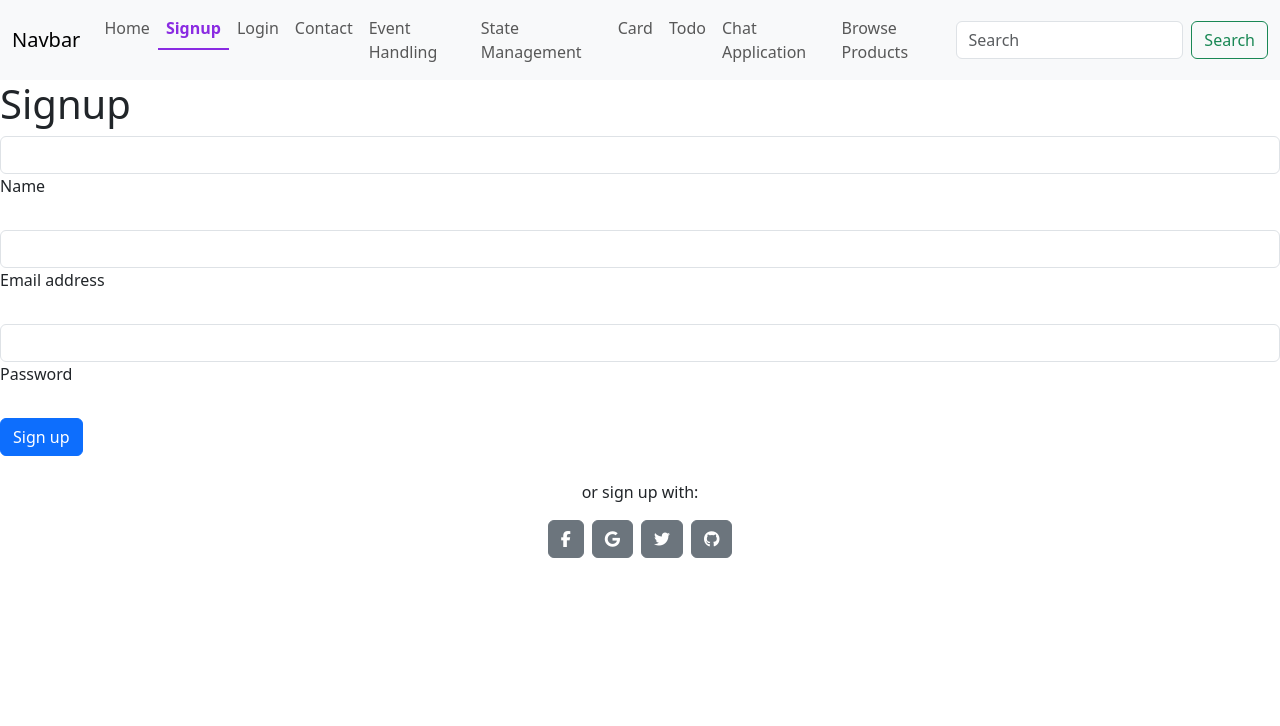
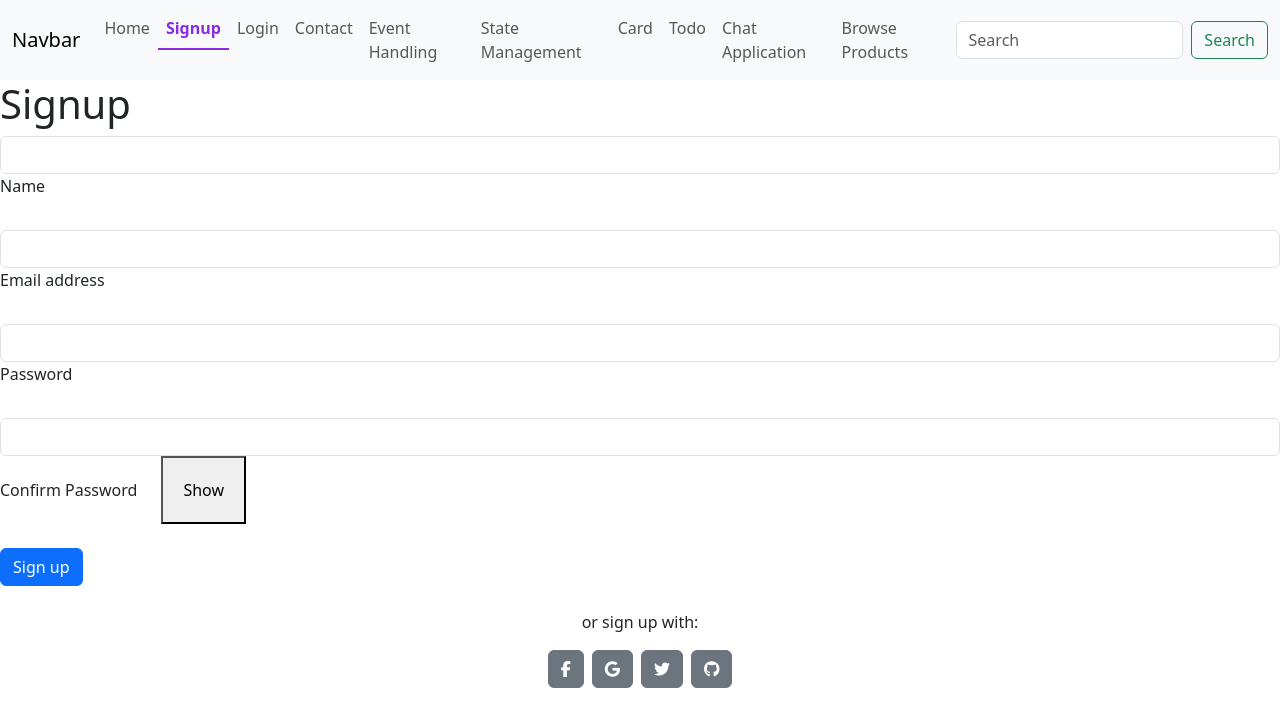
Before and after one commit to ashishverma2831/Section-2, a React (Vite) app in the folder frontend/: page /signup in a window 1280 px wide. Shown: the top 726 px of the page. Built offline with nearby package versions, Linux system fonts and the light colour scheme.

Commit message:
signup form updated

```diff
--- a/frontend/src/components/Signup.jsx
+++ b/frontend/src/components/Signup.jsx
@@ -1,4 +1,4 @@
-import React from 'react'
+import React, { useState } from 'react'
 import {useFormik} from 'formik'
 import * as Yup from 'yup';
 
@@ -6,15 +6,20 @@ const SignupSchema = Yup.object().shape({
   name: Yup.string().required('Name is required').min(4,'Name is too short'),
   email: Yup.string().email('Invalid email').required('Required'),
   password:Yup.string().required('Password is required').min(8,'Password is too short')
+  .matches(/[a-zA-Z]\d/, 'password must include uppercase and lowercase letter'),
+  confirm:Yup.string().oneOf([Yup.ref('password'),null], 'Password must match').required('confirm password is required')
 });
 
 const Signup = () => {
+
+  const [passwordHidden, setPasswordHidden] = useState('password')
 
   const signupForm = useFormik({
     initialValues:{
       name:'',
       email:'',
-      password:''
+      password:'',
+      confirm:''
     },
     onSubmit:(values)=>{
       console.log(values);
@@ -31,7 +36,7 @@ const Signup = () => {
       <div data-mdb-input-init class="form-outline">
         <input type="text" class="form-control" id="name" onChange={signupForm.handleChange} value={signupForm.values.name} />
         <label class="form-label" for="form3Example1">Name</label>
-        <span className='ms-4 fs-6 text-danger'>{signupForm.errors.name}</span>
+        <span className='ms-4 fs-6 text-danger'>{signupForm.touched.name && signupForm.errors.name}</span>
       </div>
     </div>
     {/* <div class="col">
@@ -45,13 +50,21 @@ const Signup = () => {
   <div data-mdb-input-init class="form-outline mb-4">
     <input type="email" class="form-control" id='email' onChange={signupForm.handleChange} value={signupForm.values.email}/>
     <label class="form-label" for="form3Example3">Email address</label>
+    <span className='ms-4 fs-6 text-danger'>{signupForm.touched.email && signupForm.errors.email}</span>
   </div>
 
   <div data-mdb-input-init class="form-outline mb-4">
     <input type="password" id="password" onChange={signupForm.handleChange} value={signupForm.values.password} class="form-control" />
     <label class="form-label" for="form3Example4">Password</label>
+    <span className='ms-4 fs-6 text-danger'>{signupForm.touched.password &&  signupForm.errors.password}</span>
   </div>
 
+  <div data-mdb-input-init class="form-outline mb-4">
+    <input type={passwordHidden?'password':'text'} id="confirm" onChange={signupForm.handleChange} value={signupForm.values.confirm} class="form-control" />
+    <label class="form-label" for="form3Example4">Confirm Password</label>
+    <span className='ms-4 fs-6 text-danger'>{signupForm.touched.confirm && signupForm.errors.confirm}</span>
+    <button type='button' onClick={()=>{setPasswordHidden(!passwordHidden)}}>{passwordHidden?'Show':'Hide'}</button>
+  </div>
   {/* <div class="form-check d-flex justify-content-center mb-4">
     <input class="form-check-input me-2" type="checkbox" value="" id="form2Example33" checked />
     <label class="form-check-label" for="form2Example33">
```
